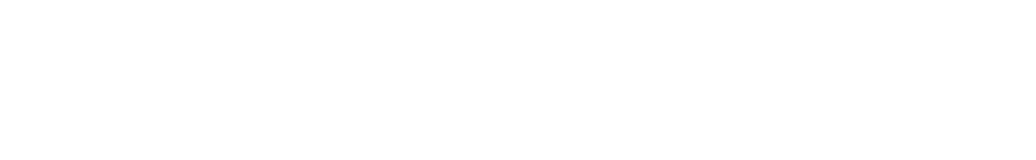
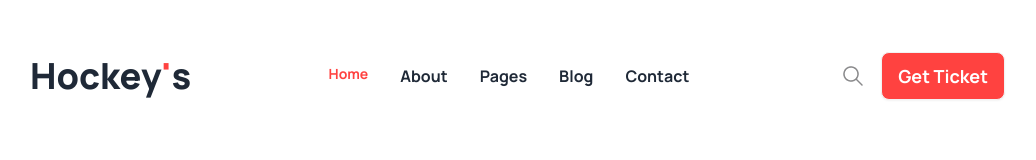
Before and after one commit to Tanjum22/Assignment-3, a plain HTML site: page index.html in a window 1280 px wide. Shown: the whole page, without its empty margins (131-1167 px from the left). Drawn offline with nearby package versions, Linux system fonts and the light colour scheme.

Commit message:
added navbar

```diff
--- a/index.html
+++ b/index.html
@@ -1,20 +1,68 @@
 <!DOCTYPE html>
 <html lang="en">
+
 <head>
     <meta charset="UTF-8">
     <meta name="viewport" content="width=device-width, initial-scale=1.0">
     <title>Hockey's</title>
+    <link href="https://cdn.jsdelivr.net/npm/daisyui@4.6.0/dist/full.min.css" rel="stylesheet" type="text/css" />
     <script src="https://cdn.tailwindcss.com"></script>
+    <link rel="preconnect" href="https://fonts.googleapis.com">
+    <link rel="preconnect" href="https://fonts.gstatic.com" crossorigin>
+    <link href="https://fonts.googleapis.com/css2?family=Manrope:wght@400;500;600;700;800&display=swap"
+        rel="stylesheet">
+        <style>
+            .font-manrope{
+                font-family: 'Manrope', sans-serif;
+            }
+        </style>
 </head>
-<body>
-    <header>
 
-    </header>
-    <main>
+<body class="font-manrope">
+    <header class="container mx-auto lg:px-32">
+        <nav class="p-2 lg:pt-10">
+            <div class="navbar bg-base-100">
+                <div class="navbar-start">
+                    <div class="dropdown">
+                        <div tabindex="0" role="button" class="btn btn-ghost lg:hidden">
+                            <svg xmlns="http://www.w3.org/2000/svg" class="h-5 w-5" fill="none" viewBox="0 0 24 24"
+                                stroke="currentColor">
+                                <path stroke-linecap="round" stroke-linejoin="round" stroke-width="2"
+                                    d="M4 6h16M4 12h8m-8 6h16" />
+                            </svg>
+                        </div>
+                        <ul tabindex="0"
+                            class="menu menu-sm dropdown-content mt-3 z-[1] p-2 shadow bg-base-100 rounded-box w-52">
+                            <li><a class="text-[#FF4240] font-bold">Home</a></li>
+                            <li><a class="text-base font-bold">About</a></li>
+                            <li><a class="text-base font-bold">Pages</a></li>
+                            <li><a class="text-base font-bold">Blog</a></li>
+                            <li><a class="text-base font-bold">Contact</a></li>
+                        </ul>
+                    </div>
+                    <a class="btn btn-ghost text-xl lg:text-4xl font-extrabold">Hockey<span class="text-[#FF4240] font-extrabold -m-2">'</span>s</a>
+                </div>
+                <div class="navbar-center hidden lg:flex ">
+                    <ul class="menu menu-horizontal px-1">
+                        <li><a class="text-[#FF4240] font-bold">Home</a></li>
+                            <li><a class="text-base font-bold">About</a></li>
+                            <li><a class="text-base font-bold">Pages</a></li>
+                            <li><a class="text-base font-bold">Blog</a></li>
+                            <li><a class="text-base font-bold">Contact</a></li>
+                    </ul>
+                </div>
+                <div class="navbar-end">
+                    <img class="hidden lg:flex mx-4" src="./Images/Frame (1).png" alt="">
+                    <a class="btn bg-[#FF4240] text-white text-lg font-bold">Get Ticket</a>
+                </div>
+            </div>
+        </nav>
+        <main>
 
-    </main>
-    <footer>
+        </main>
+        <footer>
 
-    </footer>
+        </footer>
 </body>
+
 </html>
```
Also changed, not shown: Images/Frame (1).png (added).
